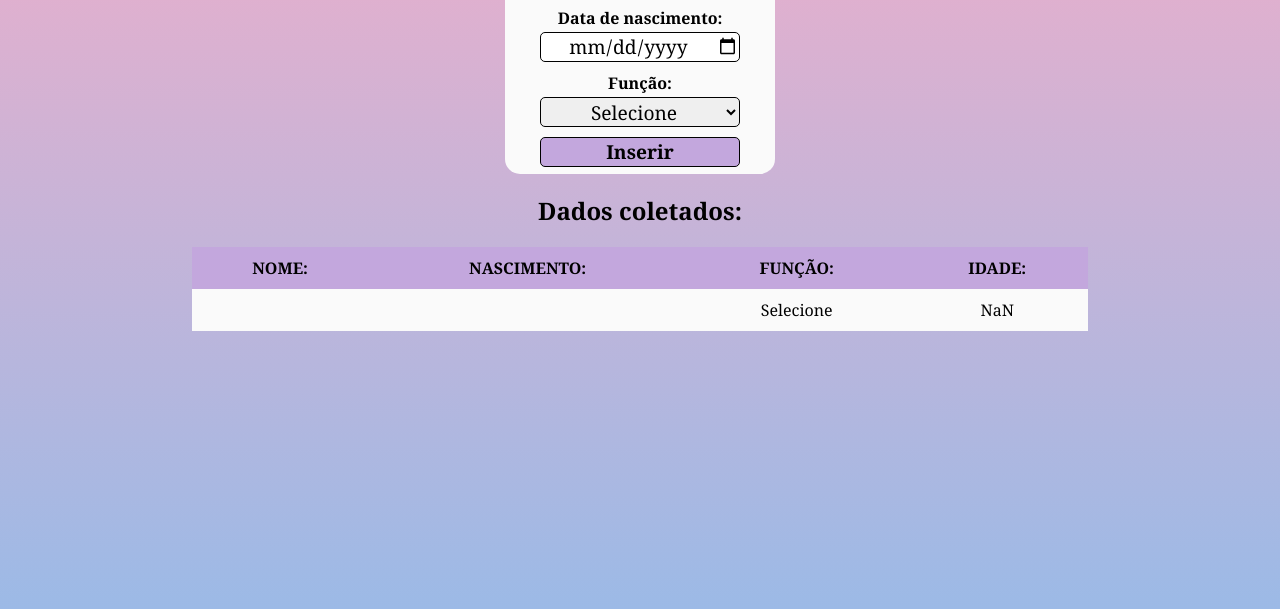
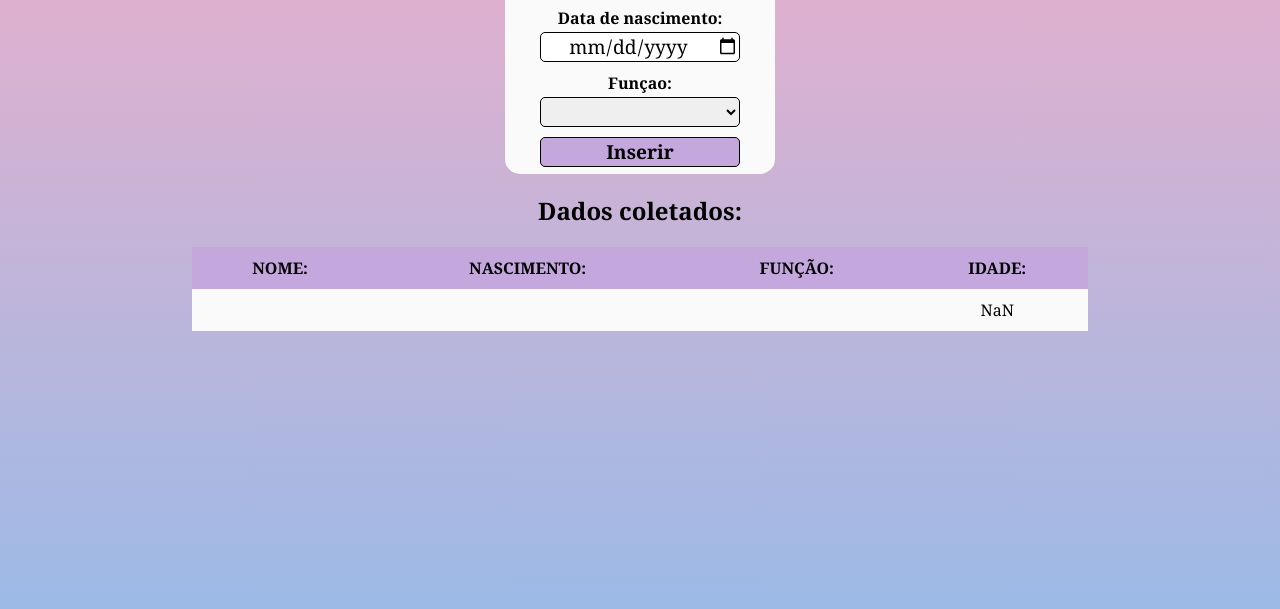
Before and after one commit to Thais-Schmidt/POO, a plain HTML site: page exercicio/inserindo_e_processando_dados_em_tabela/html/atividade.html in a window 1280 px wide. Both pictures are taken after a click on the button "Inserir". Shown: the part 139-748 px from the top of the page. Drawn offline with Linux system fonts and the light colour scheme.

Commit message:
TERMINEI AGORA E OFICIAL MEUDEUS ACABOU

```diff
--- a/exercicio/inserindo_e_processando_dados_em_tabela/html/atividade.html
+++ b/exercicio/inserindo_e_processando_dados_em_tabela/html/atividade.html
@@ -23,14 +23,14 @@
         <form class="info" name="info">
 
             <label for="nome">Nome:</label>
-            <input type="text" name="nome" id="nome">
+            <input type="text" name="nome" id="nome" required>
 
             <label for="data_nasc">Data de nascimento:</label>
-            <input type="date" name="data_nasc" id="data_nasc">
+            <input type="date" name="data_nasc" id="data_nasc" required>
 
-            <label for="funcao">Função:</label>
-            <select name="funcao" id="funcao">
-                <option value="Selecione" >Selecione</option>
+            <label for="funcao">Funçao:</label>
+            <select name="funcao" id="funcao" required>
+                <option value="" data-default disabled selected></option>
                 <option value="Aluno">Aluno</option>
                 <option value="Professor">Professor</option>
                 <option value="Diretor">Diretor</option>
--- a/exercicio/inserindo_e_processando_dados_em_tabela/js/Pessoa.js
+++ b/exercicio/inserindo_e_processando_dados_em_tabela/js/Pessoa.js
@@ -29,11 +29,11 @@ export default class Pessoa {
     //calculando idade
 
     idade() {
-        let dataNascimento = new Date(document.getElementById("data_nasc").value);
-        let hoje = new Date();
+        let dataNascimento = new Date(document.getElementById("data_nasc").value); //obtendo a data de fulano
+        let hoje = new Date(); //data atual
 
-        let idade = hoje.getFullYear() - dataNascimento.getFullYear();
-        let mesAtual = hoje.getMonth() + 1;
+        let idade = hoje.getFullYear() - dataNascimento.getFullYear(); //calculando a idade
+        let mesAtual = hoje.getMonth() + 1; //os meses no js vao de 0 a 11, por isso acrescentamos +1
 
         if (mesAtual < dataNascimento.getMonth() + 1 || (mesAtual === dataNascimento.getMonth() + 1 && hoje.getDate() < dataNascimento.getDate())) {
             idade--;
--- a/exercicio/inserindo_e_processando_dados_em_tabela/js/app.js
+++ b/exercicio/inserindo_e_processando_dados_em_tabela/js/app.js
@@ -1,7 +1,7 @@
 import Funcionario from "./Funcionario.js";
 
 function adicionando() {
-    // console.log("Função funcionando.");
+    console.log("Função funcionando.");
 
     const func = new Funcionario();
 
@@ -18,6 +18,7 @@ function adicionando() {
 
     func.novaPessoa();
 }
+
 
 export { adicionando };
 
```
Also changed, not shown: 1 other file.
